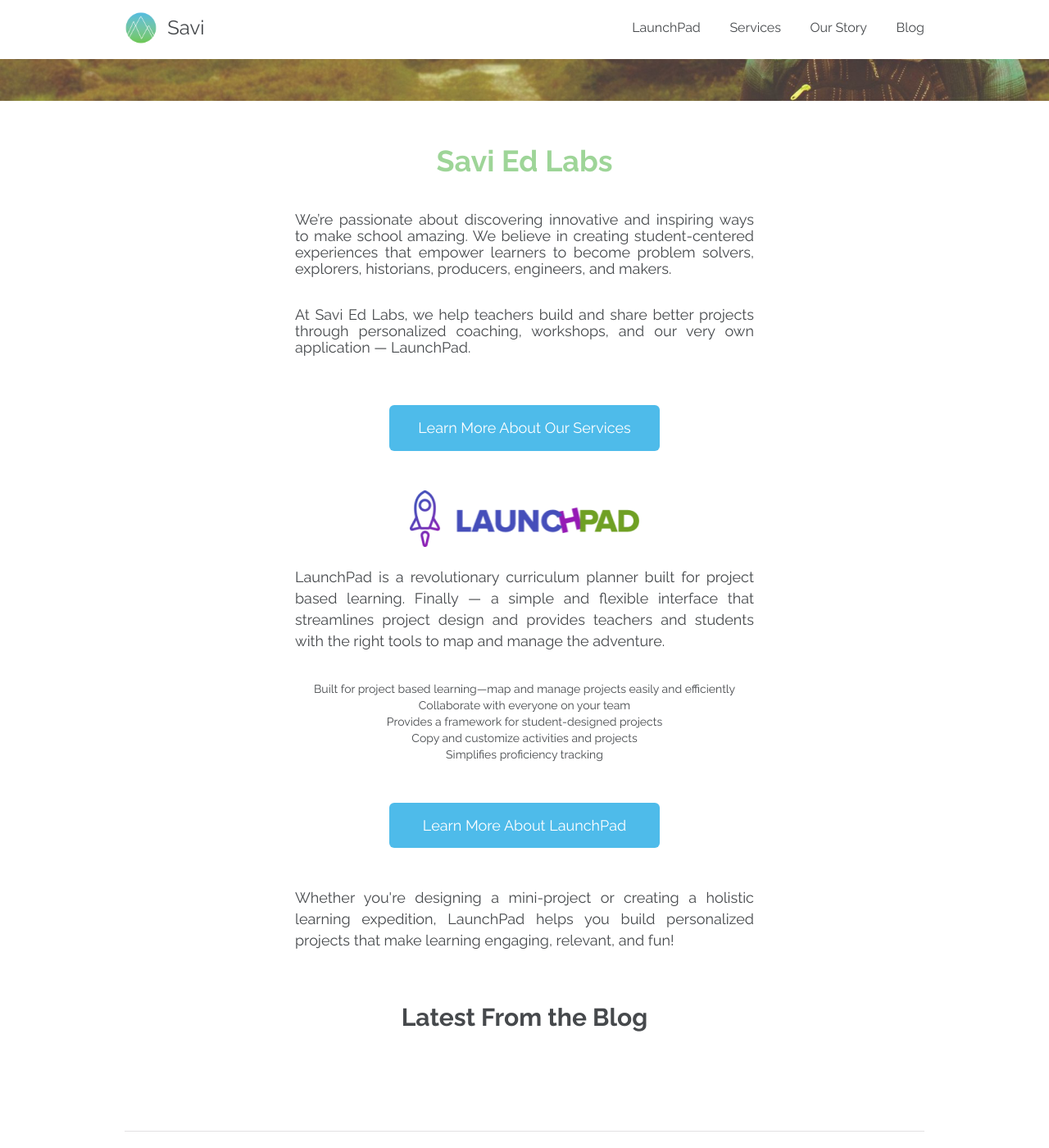
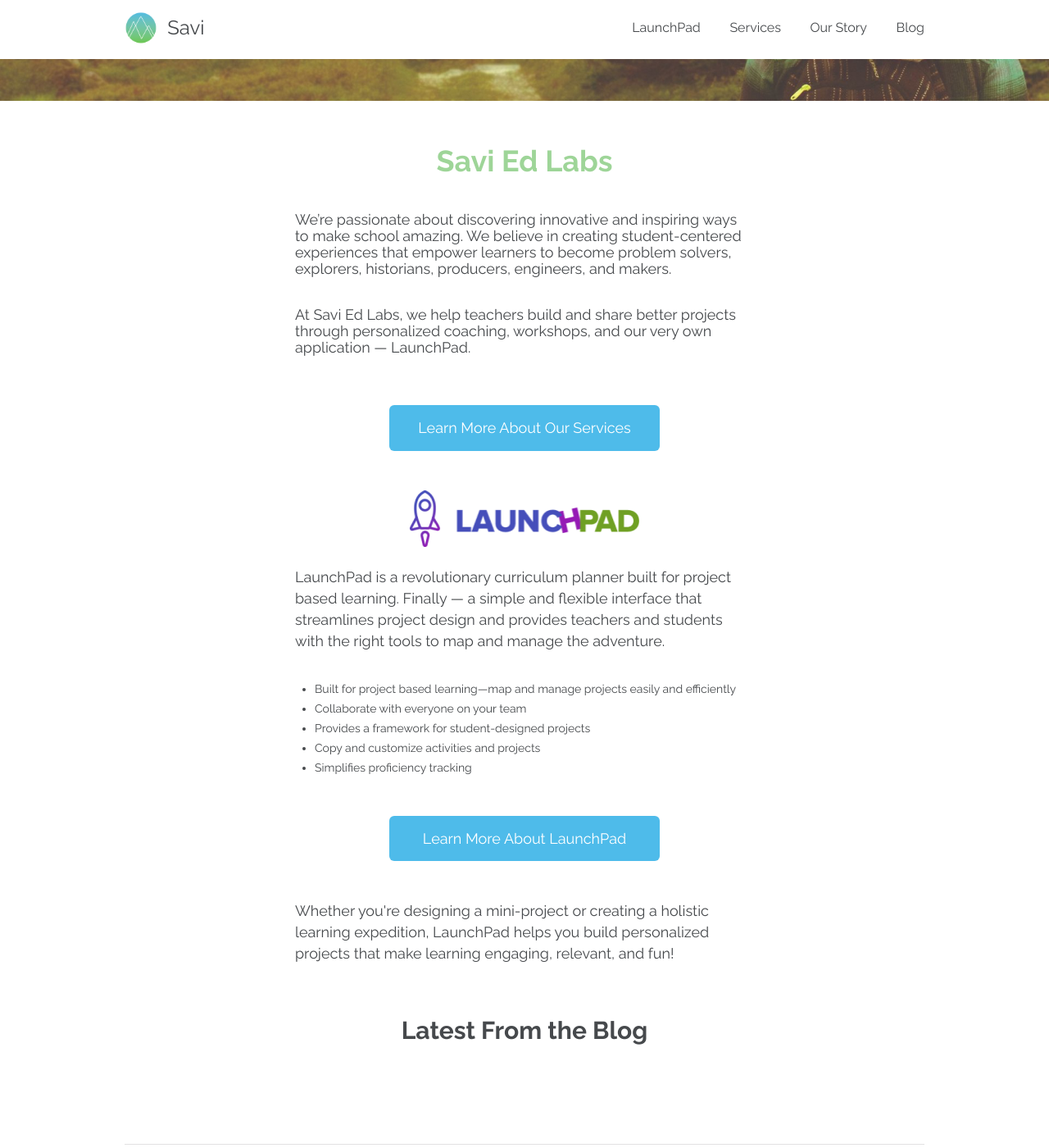
Before and after one commit to savilabs/savilabs.github.io, a Jekyll site: the page built from index.html, in a window 1280 px wide and 1400 px high, scrolled down 369 px. Shown: the whole window at 82% size. Built offline with Jekyll 4.4.1, drawn with Linux system fonts in a browser that asks for light colours; nearby versions of some CDN libraries.

Commit message:
Tweak text spacing for featured content
This makes it so that the home page LaunchPad features list displays as
a bulleted list, as well as tweaks text spacing so that it is more
consistent throughout the site. I made these changes based on feedback
from Peter and some styles I noticed that weren't sticking.

PT Story: [#129631153](https://www.pivotaltracker.com/story/show/129631153)

```diff
--- a/_sass/_elements.scss
+++ b/_sass/_elements.scss
@@ -53,12 +53,10 @@
   .intro-text {
     padding-bottom: $spacing-unit;
     padding-top: $spacing-unit;
-    text-align: justify;
 
     // for multi-paragraph intro spacing
     p {
       padding-bottom: $spacing-unit;
-      text-align: justify;
     }
   }
 }
--- a/_sass/_home.scss
+++ b/_sass/_home.scss
@@ -14,10 +14,13 @@
 }
 
 .home__launchpad__features {
-  @extend .launchpad__features;
   list-style: disc;
   margin-bottom: $spacing-unit--medium;
   text-align: left;
+
+  li {
+    margin-bottom: $spacing-unit / 6;
+  }
 }
 
 .featured-section {
--- a/_sass/_launchpad.scss
+++ b/_sass/_launchpad.scss
@@ -23,7 +23,7 @@
   text-align: center;
 
   li {
-    margin-bottom: $spacing-unit / 12px;
+    margin-bottom: $spacing-unit / 12;
   }
 }
 
```
